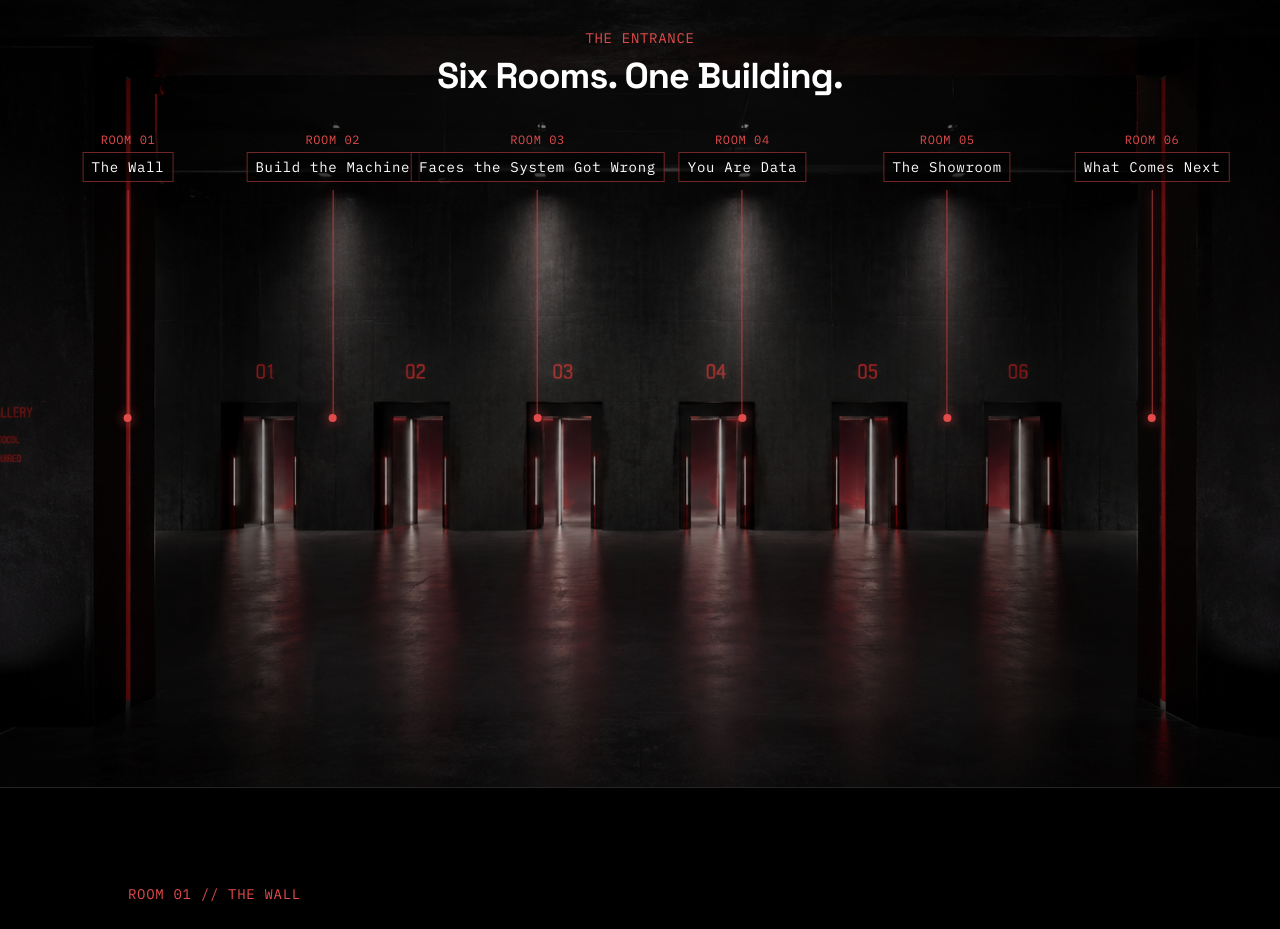
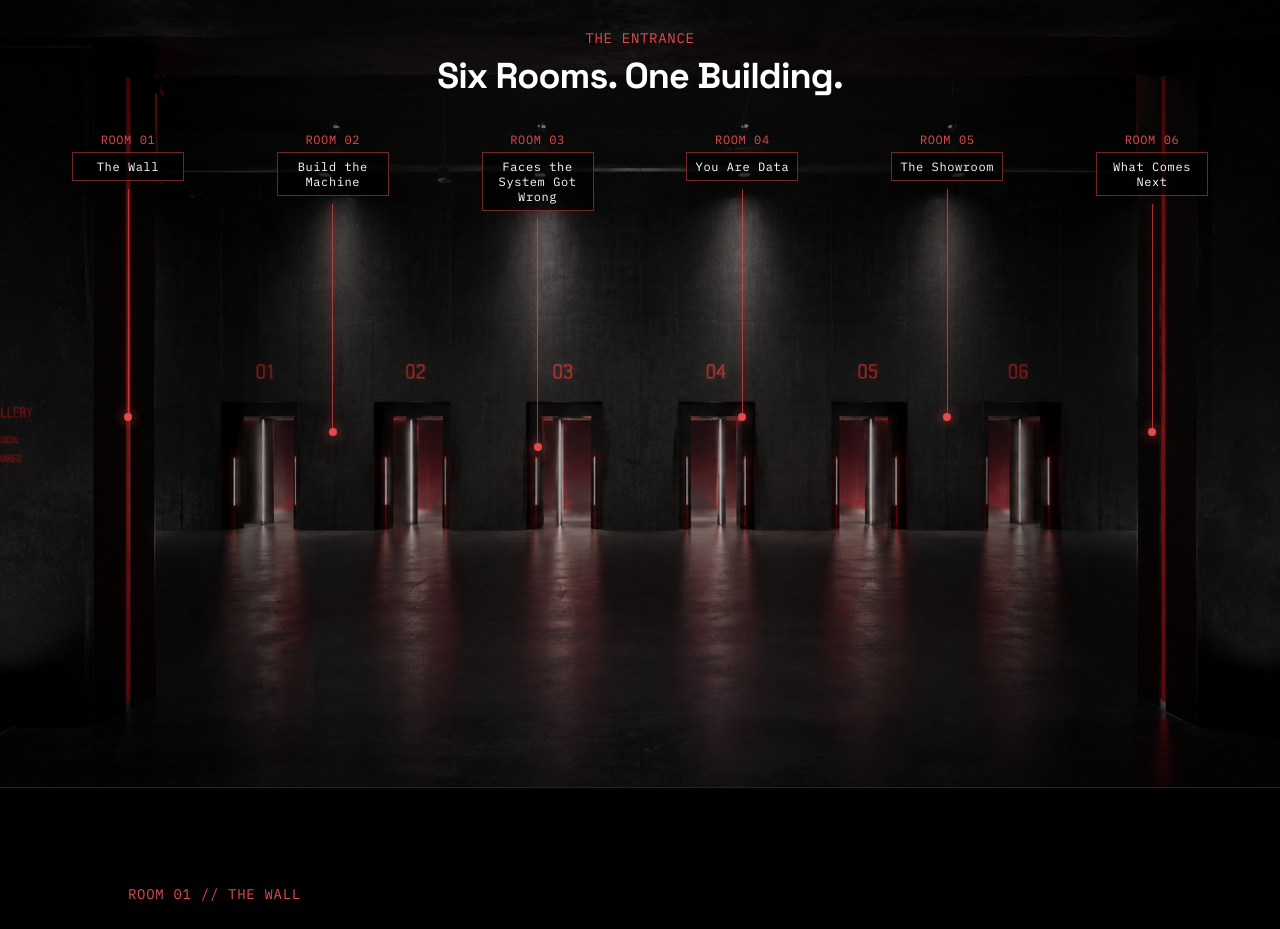
Before and after one commit to huzaifamujahid071-beep/Bias, a React (Vite) app: page / in a window 1280 px wide. Shown: the part 1740-2669 px from the top of the page. Built offline with nearby package versions, Linux system fonts and the light colour scheme.

Commit message:
Update Exhibition.tsx

```diff
--- a/src/pages/Exhibition.tsx
+++ b/src/pages/Exhibition.tsx
@@ -214,17 +214,22 @@ function SectionIntro() {
 
 // SECTION 0 — THE ENTRANCE (Floor map / room pointers)
 const ENTRANCE_ROOMS = [
-  { number: "01", label: "The Wall", left: 10 },
-  { number: "02", label: "Build the Machine", left: 26 },
-  { number: "03", label: "Faces the System Got Wrong", left: 42 },
-  { number: "04", label: "You Are Data", left: 58 },
-  { number: "05", label: "The Showroom", left: 74 },
-  { number: "06", label: "What Comes Next", left: 90 },
+  { number: "01", label: "The Wall", left: 10, targetId: "room-1" },
+  { number: "02", label: "Build the Machine", left: 26, targetId: "room-2" },
+  { number: "03", label: "Faces the System Got Wrong", left: 42, targetId: "room-3" },
+  { number: "04", label: "You Are Data", left: 58, targetId: "room-4" },
+  { number: "05", label: "The Showroom", left: 74, targetId: "room-5" },
+  { number: "06", label: "What Comes Next", left: 90, targetId: "room-6" },
 ];
 
 function Section0Entrance() {
   const ref = useRef(null);
   const isInView = useInView(ref, { once: true, margin: "-20%" });
+
+  const scrollToRoom = (id: string) => {
+    const el = document.getElementById(id);
+    if (el) el.scrollIntoView({ behavior: "smooth" });
+  };
 
   return (
     <section
@@ -252,29 +257,32 @@ function Section0Entrance() {
         </h2>
       </motion.div>
 
-      {/* Pointers — each points down from a label to its doorway, positioned to
-          match the six evenly-spaced numbered archways (01–06, left to right)
-          in the generated entrance image. */}
+      {/* Pointers — each points down from a label to its doorway. Positions match
+          the six evenly-spaced numbered archways (01–06, left to right) in the
+          generated entrance image. Labels use a fixed width so longer room names
+          wrap onto a second line instead of stretching into neighboring labels. */}
       {ENTRANCE_ROOMS.map((room, i) => (
         <div
           key={room.number}
           className="absolute z-20 flex flex-col items-center"
           style={{ left: `${room.left}%`, top: "18%", transform: "translateX(-50%)" }}
         >
-          {/* Label */}
-          <motion.div
+          {/* Label — fixed width, clickable, scrolls to the room section */}
+          <motion.button
+            data-testid={`button-goto-${room.targetId}`}
+            onClick={() => scrollToRoom(room.targetId)}
             initial={{ opacity: 0, y: -10 }}
             animate={isInView ? { opacity: 1, y: 0 } : {}}
             transition={{ duration: 0.5, delay: 0.4 + i * 0.15 }}
-            className="flex flex-col items-center mb-2 whitespace-nowrap"
+            className="flex flex-col items-center mb-2 w-24 md:w-28 group cursor-pointer"
           >
-            <span className="terminal-text text-primary text-xs tracking-widest">
+            <span className="terminal-text text-primary text-[10px] md:text-xs tracking-widest">
               ROOM {room.number}
             </span>
-            <span className="terminal-text text-white text-xs md:text-sm tracking-wide mt-1 px-2 py-1 border border-primary/50 bg-black/60">
+            <span className="terminal-text text-white text-[10px] md:text-xs tracking-wide mt-1 px-2 py-1.5 border border-primary/50 bg-black/70 leading-tight text-center w-full group-hover:bg-primary/20 group-hover:border-primary transition-colors duration-200">
               {room.label}
             </span>
-          </motion.div>
+          </motion.button>
 
           {/* Line that "draws" downward to the doorway */}
           <motion.div
@@ -307,7 +315,7 @@ function Section1TheWall() {
   const isInView = useInView(ref, { once: true, margin: "-10%" });
 
   return (
-    <section ref={ref} className="w-full bg-black border-t border-border py-24 px-6 md:px-16 lg:px-32">
+    <section ref={ref} id="room-1" className="w-full bg-black border-t border-border py-24 px-6 md:px-16 lg:px-32">
       <div className="max-w-5xl mx-auto w-full flex flex-col gap-16">
 
         {/* Room label + title */}
@@ -420,7 +428,7 @@ function Section2Build() {
   ];
 
   return (
-    <section ref={ref} className="w-full bg-background border-t border-border flex flex-col py-24 px-6 md:px-12 lg:px-24">
+    <section ref={ref} id="room-2" className="w-full bg-background border-t border-border flex flex-col py-24 px-6 md:px-12 lg:px-24">
       <div className="max-w-6xl mx-auto w-full flex flex-col gap-20">
 
         {/* Room label */}
@@ -597,7 +605,7 @@ function TerminalOutput() {
 // SECTION 3 — FACES THE SYSTEM GOT WRONG
 function Section3Faces() {
   return (
-    <section className="w-full min-h-screen bg-black border-t border-border py-24 px-6 md:px-12 lg:px-24">
+    <section id="room-3" className="w-full min-h-screen bg-black border-t border-border py-24 px-6 md:px-12 lg:px-24">
       <div className="max-w-7xl mx-auto w-full">
         <h2 className="terminal-text text-primary text-sm mb-4 tracking-widest">ROOM 03 // FACES THE SYSTEM GOT WRONG</h2>
         <h3 className="text-3xl md:text-5xl font-bold text-foreground mb-16 max-w-3xl leading-tight">
@@ -666,7 +674,7 @@ function Section4Data() {
   ];
 
   return (
-    <section ref={ref} className="w-full bg-[#111] border-t border-border py-24 px-6 md:px-12 lg:px-24 relative overflow-hidden">
+    <section ref={ref} id="room-4" className="w-full bg-[#111] border-t border-border py-24 px-6 md:px-12 lg:px-24 relative overflow-hidden">
       <div className="max-w-6xl mx-auto w-full relative z-10 flex flex-col gap-20">
 
         {/* Room label + heading */}
@@ -788,7 +796,7 @@ function Section5Showroom() {
   ];
 
   return (
-    <section ref={ref} className="relative w-full min-h-screen bg-black border-t border-border overflow-hidden">
+    <section ref={ref} id="room-5" className="relative w-full min-h-screen bg-black border-t border-border overflow-hidden">
       {/* Full-bleed single background image */}
       <div className="absolute inset-0">
         <img
@@ -832,7 +840,7 @@ function Section5Showroom() {
 // SECTION 6 — WHAT COMES NEXT
 function Section5Next() {
   return (
-    <section className="w-full min-h-screen bg-background border-t border-border py-24 px-6 md:px-12 lg:px-24 flex flex-col justify-between">
+    <section id="room-6" className="w-full min-h-screen bg-background border-t border-border py-24 px-6 md:px-12 lg:px-24 flex flex-col justify-between">
       <div className="max-w-6xl mx-auto w-full flex-grow flex flex-col">
         <h2 className="terminal-text text-primary text-sm mb-4 tracking-widest">ROOM 06 // WHAT COMES NEXT</h2>
         <h3 className="text-4xl md:text-6xl font-bold text-white mb-16">Resistance. Regulation. Reimagination.</h3>
```
